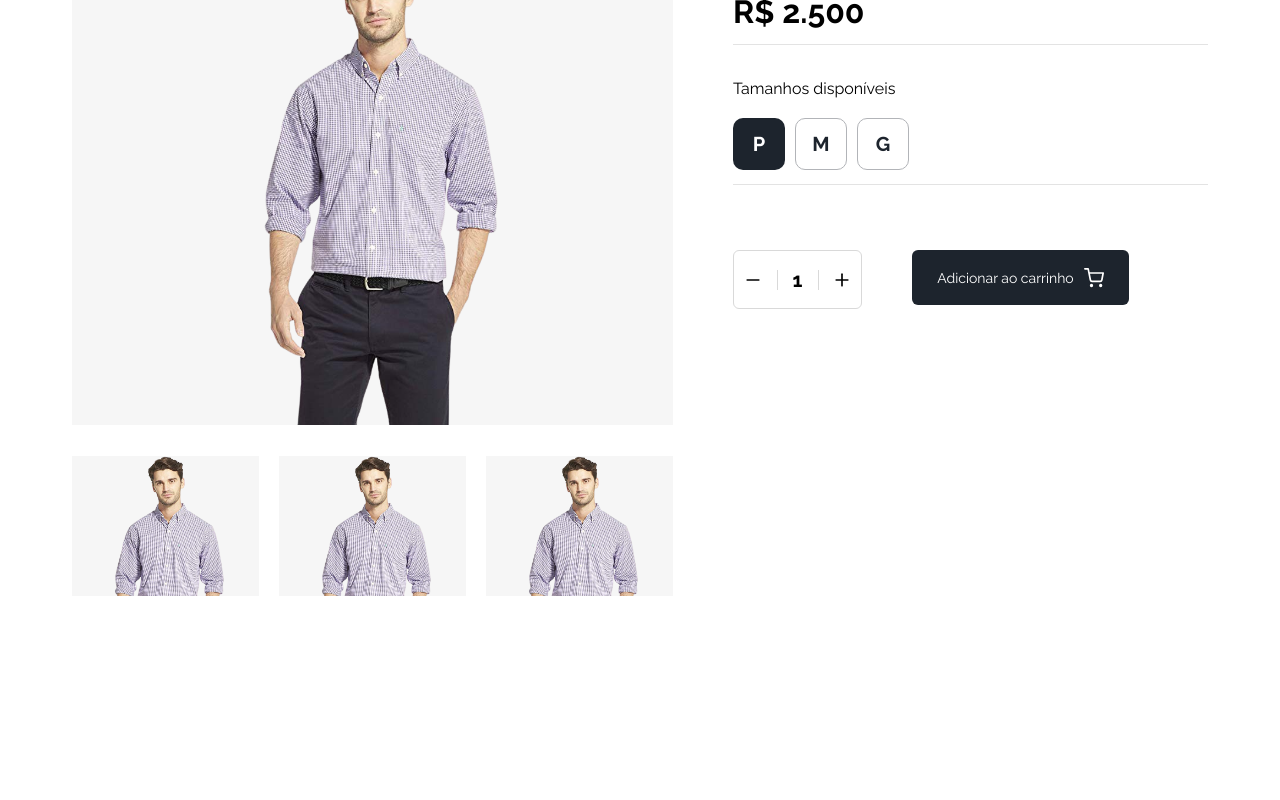
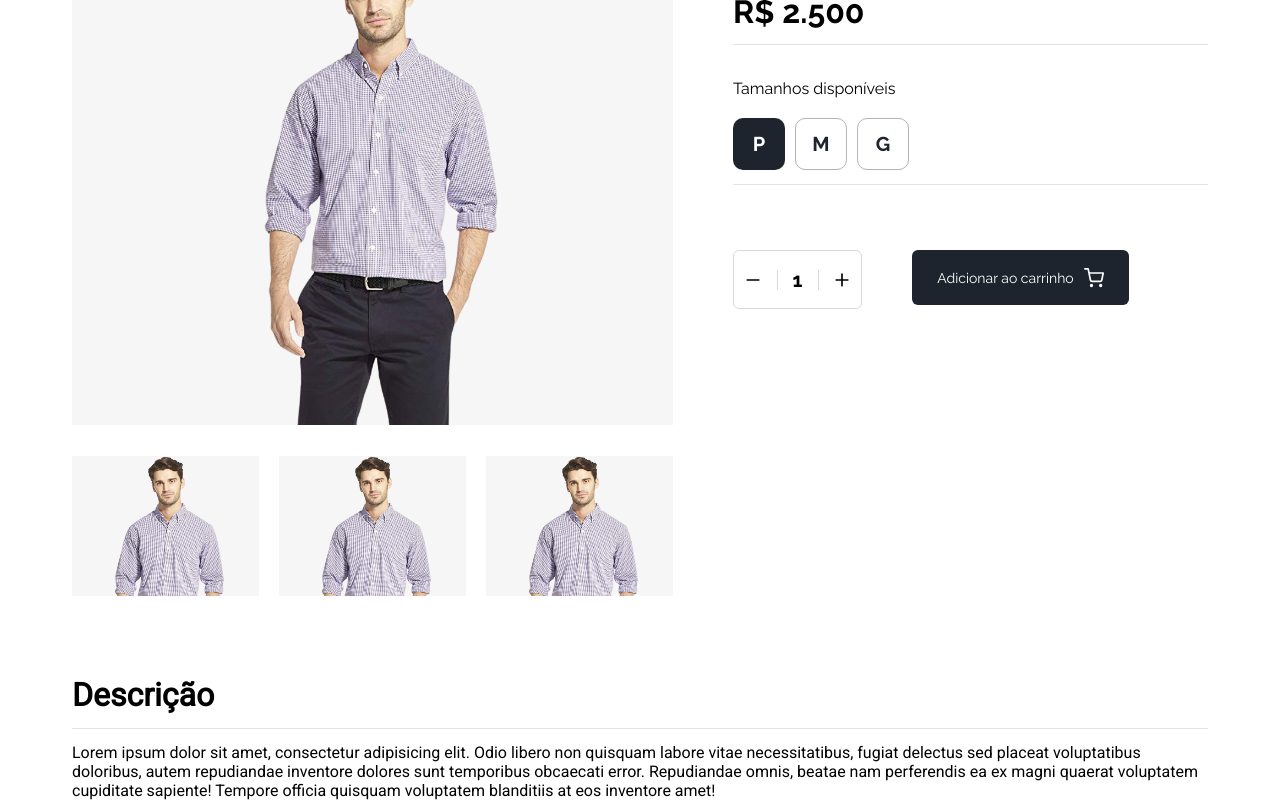
Before and after one commit to patrick-ddeus/closetchic-front, a React (Create React App) app: page /product/1 in a window 1280 px wide. Shown: the part 229-1029 px from the top of the page. Before the commit the page ends 905 px from the top, so only its background shows below. Built offline with nearby package versions, Linux system fonts and the light colour scheme.

Commit message:
creates description area

```diff
--- a/src/pages/ProductPage/index.jsx
+++ b/src/pages/ProductPage/index.jsx
@@ -103,7 +103,8 @@ const ProductPage = () => {
         </RightColumn>
       </MainContainer>
       <DescriptionArea>
-
+        <h4>Descrição</h4>
+        <p>Lorem ipsum dolor sit amet, consectetur adipisicing elit. Odio libero non quisquam labore vitae necessitatibus, fugiat delectus sed placeat voluptatibus doloribus, autem repudiandae inventore dolores sunt temporibus obcaecati error. Repudiandae omnis, beatae nam perferendis ea ex magni quaerat voluptatem cupiditate sapiente! Tempore officia quisquam voluptatem blanditiis at eos inventore amet!</p>
       </DescriptionArea>
     </div>
   );
--- a/src/pages/ProductPage/styles.jsx
+++ b/src/pages/ProductPage/styles.jsx
@@ -190,5 +190,16 @@ export const AddToCart = styled.div`
 `;
 
 export const DescriptionArea = styled.div`
+  padding:0 72px;
 
+  h4{
+    font-weight:700;
+    font-size:32px;
+    border-bottom:1px solid #E3E3E3;
+    padding-bottom:14px;
+  }
+
+  p{
+    padding-top:14px;
+  }
 `;
```
